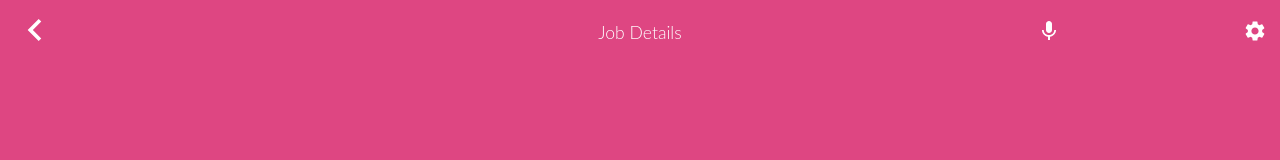
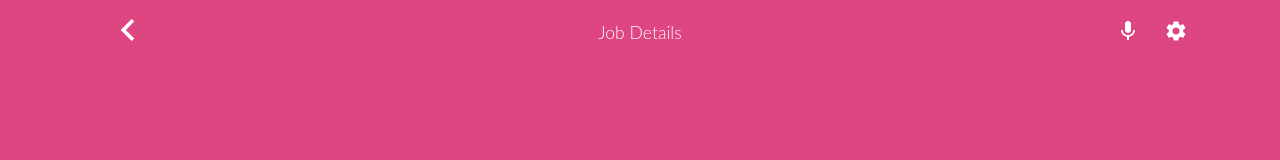
Before and after one commit to CaptainBawa/iHireAnywhere, a React (Create React App) app: page /jobdetails/1 in a window 1280 px wide. Shown: the top 160 px of the page. Built offline with nearby package versions, Linux system fonts and the light colour scheme; the HTML template or start-up script is replaced by a standard one.

Commit message:
Add screen and nav styles

```diff
--- a/src/App.css
+++ b/src/App.css
@@ -144,6 +144,8 @@
 @media only screen and (min-width: 768px) {
   .desk-screen {
     height: 65vh;
+    border-radius: 50px;
+    box-shadow: 0 4px 8px 0 rgba(0, 0, 0, 0.2), 0 6px 20px 0 rgba(0, 0, 0, 0.19);
   }
 
   .desk-screen img {
@@ -175,4 +177,12 @@
   .jobs-container button {
     box-shadow: 0 4px 8px 0 rgba(0, 0, 0, 0.2), 0 6px 20px 0 rgba(0, 0, 0, 0.19);
   }
+
+  .settings, .back {
+    justify-content: center;
+  }
+
+  .settings {
+    gap: 10%;
+  }
 }
```
